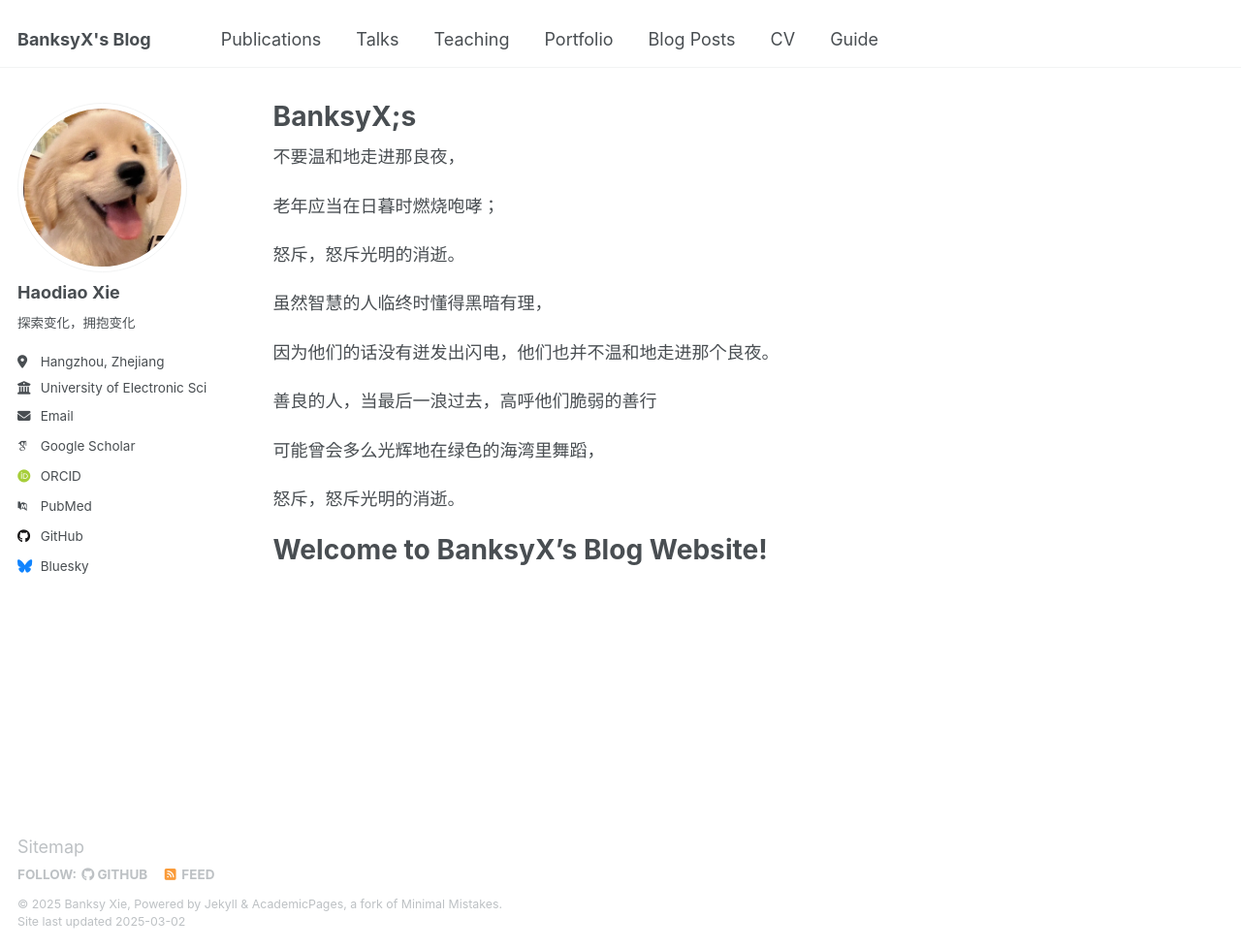
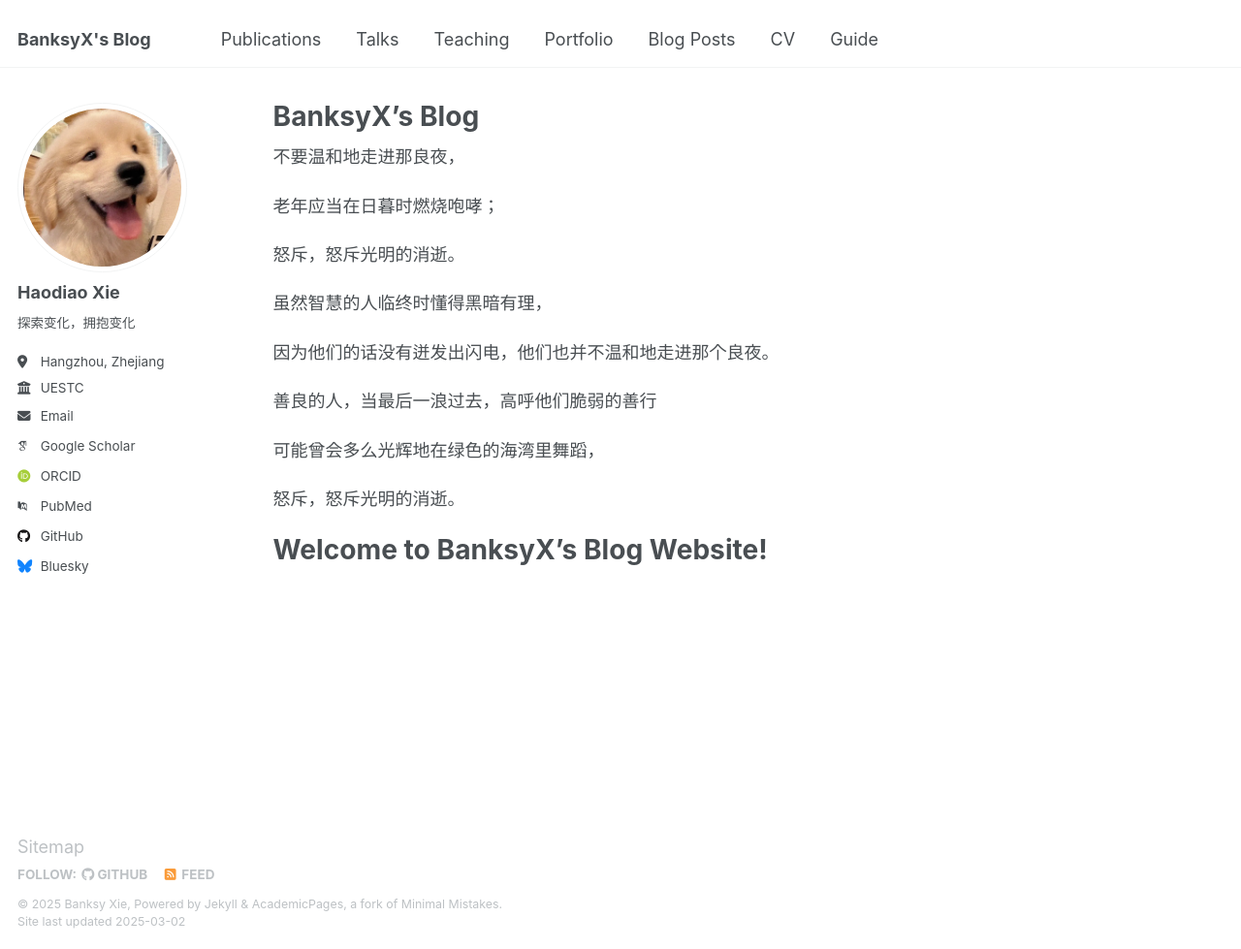
Before and after one commit to BanksyX/banksyx.github.io, a Jekyll site: the page built from _pages/about.md, in a window 1280 px wide and 979 px high. Shown: the whole window at 97% size. Built offline with Jekyll 4.4.1, drawn with Linux system fonts in a browser that asks for light colours; some web fonts are replaced.

Commit message:
update about page and config file

```diff
--- a/_config.yml
+++ b/_config.yml
@@ -27,7 +27,7 @@ author:
   pronouns         : # example: "she/her"
   bio              : "探索变化，拥抱变化"
   location         : "Hangzhou, Zhejiang"
-  employer         : "University of Electronic Science and Technology of China"
+  employer         : "UESTC"
   uri              : # URL
   email            : "xiebanksy@gmail.com"
 
--- a/_pages/about.md
+++ b/_pages/about.md
@@ -1,6 +1,6 @@
 ---
 permalink: /
-title: "BanksyX;s "
+title: "BanksyX's Blog"
 author_profile: true
 redirect_from:
   - /about/
```
